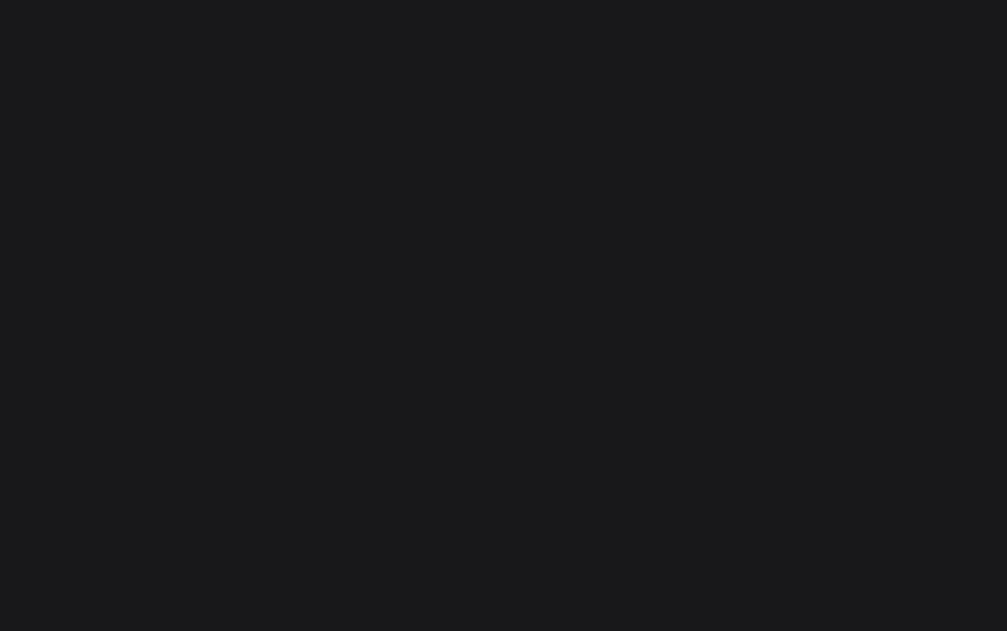
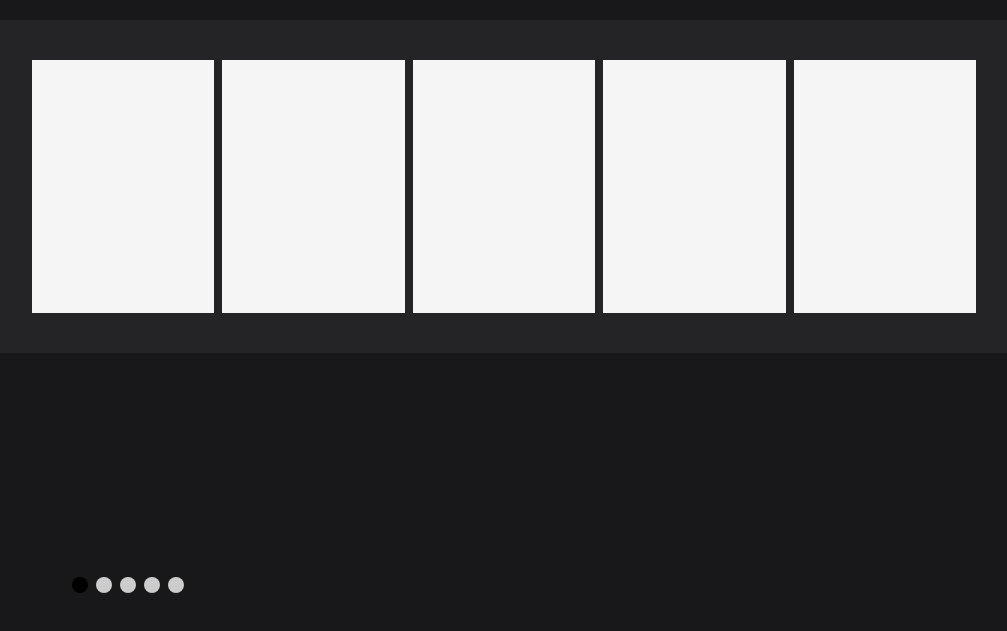
Before and after one commit to Maguethh/NextJS-Portfolio, a Next.js app: page / in a window 1280 px wide. Shown: the part 1247-1878 px from the top of the page, without its empty margins (136-1143 px from the left). Before the commit the page ends 1600 px from the top, so only its background shows below. Built offline with nearby package versions, Linux system fonts and the light colour scheme.

Commit message:
carousel

```diff
--- a/app/page.tsx
+++ b/app/page.tsx
@@ -4,11 +4,11 @@ import { FlipWords } from "@/components/ui/flip-words";
 import { Inter } from "next/font/google";
 import { motion } from "framer-motion";
 import { TextGenerateEffect } from "@/components/ui/text-generate-effect";
-const inter = Inter({
-  subsets: ["latin"],
-});
+import EmblaCarousel from "@/components/cards-carousel";
+
 const presentation = `I'm a full-stack developer with a passion for creating innovative solutions. I specialize in crafting creative solutions that are both user-friendly and visually appealing. I have experience working with a variety of technologies, including React, Node.js, and MongoDB. I'm always looking for new challenges and opportunities to learn and grow. Let's work together to bring your ideas to life'
 `;
+
 export default function Home() {
   return (
     <>
@@ -45,13 +45,26 @@ export default function Home() {
           </div>
         </motion.div>
       </AuroraBackground>
-      <div className="h-screen">
-        <div className="w-50pc absolute left-[10vw]">
+      <div className="h-screen flex flex-col gap-20">
+        <div className="w-[60vw] ml-[10vw]">
           <TextGenerateEffect
             words={presentation}
             colorClass="text-neutral-200"
           />
         </div>
+        <div className="w-[80vw] h-[700px] bg-neutral-100/[0.05] rounded p-10 mx-auto flex gap-2 ">
+          <div className="w-1/5 bg-neutral-100"></div>
+          <div className="w-1/5 bg-neutral-100"></div>
+
+          <div className="w-1/5 bg-neutral-100"></div>
+
+          <div className="w-1/5 bg-neutral-100"></div>
+
+          <div className="w-1/5 bg-neutral-100"></div>
+        </div>
+      </div>
+      <div className="h-[100vh] flex p-52">
+        <EmblaCarousel slides={[1, 2, 3, 4, 5]} />
       </div>
     </>
   );
--- /dev/null
+++ b/components/cards-carousel-dot.tsx
@@ -0,0 +1,63 @@
+"use client";
+import React, {
+  ComponentPropsWithRef,
+  useCallback,
+  useEffect,
+  useState,
+} from "react";
+import { EmblaCarouselType } from "embla-carousel";
+
+type UseDotButtonType = {
+  selectedIndex: number;
+  scrollSnaps: number[];
+  onDotButtonClick: (index: number) => void;
+};
+
+export const useDotButton = (
+  emblaApi: EmblaCarouselType | undefined
+): UseDotButtonType => {
+  const [selectedIndex, setSelectedIndex] = useState(0);
+  const [scrollSnaps, setScrollSnaps] = useState<number[]>([]);
+
+  const onDotButtonClick = useCallback(
+    (index: number) => {
+      if (!emblaApi) return;
+      emblaApi.scrollTo(index);
+    },
+    [emblaApi]
+  );
+
+  const onInit = useCallback((emblaApi: EmblaCarouselType) => {
+    setScrollSnaps(emblaApi.scrollSnapList());
+  }, []);
+
+  const onSelect = useCallback((emblaApi: EmblaCarouselType) => {
+    setSelectedIndex(emblaApi.selectedScrollSnap());
+  }, []);
+
+  useEffect(() => {
+    if (!emblaApi) return;
+
+    onInit(emblaApi);
+    onSelect(emblaApi);
+    emblaApi.on("reInit", onInit).on("reInit", onSelect).on("select", onSelect);
+  }, [emblaApi, onInit, onSelect]);
+
+  return {
+    selectedIndex,
+    scrollSnaps,
+    onDotButtonClick,
+  };
+};
+
+type PropType = ComponentPropsWithRef<"button">;
+
+export const DotButton: React.FC<PropType> = (props) => {
+  const { children, ...restProps } = props;
+
+  return (
+    <button type="button" {...restProps}>
+      {children}
+    </button>
+  );
+};
--- /dev/null
+++ b/components/cards-carousel.css
@@ -0,0 +1,50 @@
+.embla {
+  position: relative;
+}
+
+.embla__viewport {
+  overflow: hidden;
+  width: 100%;
+}
+
+.embla__container {
+  display: flex;
+}
+
+.embla__slide {
+  position: relative;
+  min-width: 100%;
+}
+
+.embla__slide__number {
+  position: absolute;
+  top: 50%;
+  left: 50%;
+  transform: translate(-50%, -50%);
+  font-size: 2rem;
+  color: #fff;
+}
+
+.embla__controls {
+  display: flex;
+  justify-content: center;
+  margin-top: 1rem;
+}
+
+.embla__dots {
+  display: flex;
+  gap: 0.5rem;
+}
+
+.embla__dot {
+  width: 1rem;
+  height: 1rem;
+  border-radius: 50%;
+  background-color: #ccc;
+  border: none;
+  cursor: pointer;
+}
+
+.embla__dot--selected {
+  background-color: #000;
+}
--- /dev/null
+++ b/components/cards-carousel.tsx
@@ -0,0 +1,50 @@
+import React from "react";
+import { EmblaOptionsType } from "embla-carousel";
+import { DotButton, useDotButton } from "@/components/cards-carousel-dot";
+import useEmblaCarousel from "embla-carousel-react";
+import "./cards-carousel.css";
+
+type PropType = {
+  slides: number[];
+  options?: EmblaOptionsType;
+};
+
+const EmblaCarousel: React.FC<PropType> = (props) => {
+  const { slides, options } = props;
+  const [emblaRef, emblaApi] = useEmblaCarousel(options);
+
+  const { selectedIndex, scrollSnaps, onDotButtonClick } =
+    useDotButton(emblaApi);
+
+  return (
+    <section className="embla">
+      <div className="embla__viewport" ref={emblaRef}>
+        <div className="embla__container">
+          {slides.map((index) => (
+            <div className="embla__slide" key={index}>
+              <div className="embla__slide__inner">
+                <div className="embla__slide__number">{index + 1}</div>
+              </div>
+            </div>
+          ))}
+        </div>
+      </div>
+
+      <div className="embla__controls">
+        <div className="embla__dots">
+          {scrollSnaps.map((_, index) => (
+            <DotButton
+              key={index}
+              onClick={() => onDotButtonClick(index)}
+              className={"embla__dot".concat(
+                index === selectedIndex ? " embla__dot--selected" : ""
+              )}
+            />
+          ))}
+        </div>
+      </div>
+    </section>
+  );
+};
+
+export default EmblaCarousel;
--- a/components/layout.tsx
+++ b/components/layout.tsx
@@ -4,7 +4,6 @@ import Header from "@/components/header";
 const Layout = ({ children }: { children: React.ReactNode }) => {
   return (
     <>
-      <Header />
       <main>{children}</main>
     </>
   );
--- a/components/ui/text-generate-effect.tsx
+++ b/components/ui/text-generate-effect.tsx
@@ -87,7 +87,7 @@ export const TextGenerateEffect = ({
     <div className={cn("font-bold", className)} ref={containerRef}>
       <div className="mt-4">
         <div
-          className={`text-2xl leading-snug tracking-wide ${colorClass}`} // Application de la classe Tailwind CSS
+          className={`text-3xl leading-snug tracking-wide ${colorClass}`} // Application de la classe Tailwind CSS
           data-aos="fade-up" // Attribut AOS pour l'animation
         >
           {renderWords()}
--- a/package.json
+++ b/package.json
@@ -9,9 +9,13 @@
     "lint": "next lint"
   },
   "dependencies": {
+    "@next/font": "^14.2.5",
     "aos": "^2.3.4",
     "clsx": "^2.1.1",
+    "embla-carousel": "^8.1.7",
+    "embla-carousel-react": "^8.1.7",
     "framer-motion": "^11.3.17",
+    "geist": "^1.3.1",
     "next": "14.2.5",
     "react": "^18",
     "react-dom": "^18",
--- a/tailwind.config.ts
+++ b/tailwind.config.ts
@@ -30,6 +30,7 @@ const config: Config = {
       },
       animation: {
         aurora: "aurora 60s linear infinite",
+        spotlight: "spotlight 2s ease .75s 1 forwards",
       },
       keyframes: {
         aurora: {
@@ -38,6 +39,16 @@ const config: Config = {
           },
           to: {
             backgroundPosition: "350% 50%, 350% 50%",
+          },
+        },
+        spotlight: {
+          "0%": {
+            opacity: "0",
+            transform: "translate(-72%, -62%) scale(0.5)",
+          },
+          "100%": {
+            opacity: "1",
+            transform: "translate(-50%,-40%) scale(1)",
           },
         },
       },
```
Also changed, not shown: 1 other file (tests, documents, lock files or other folders).
